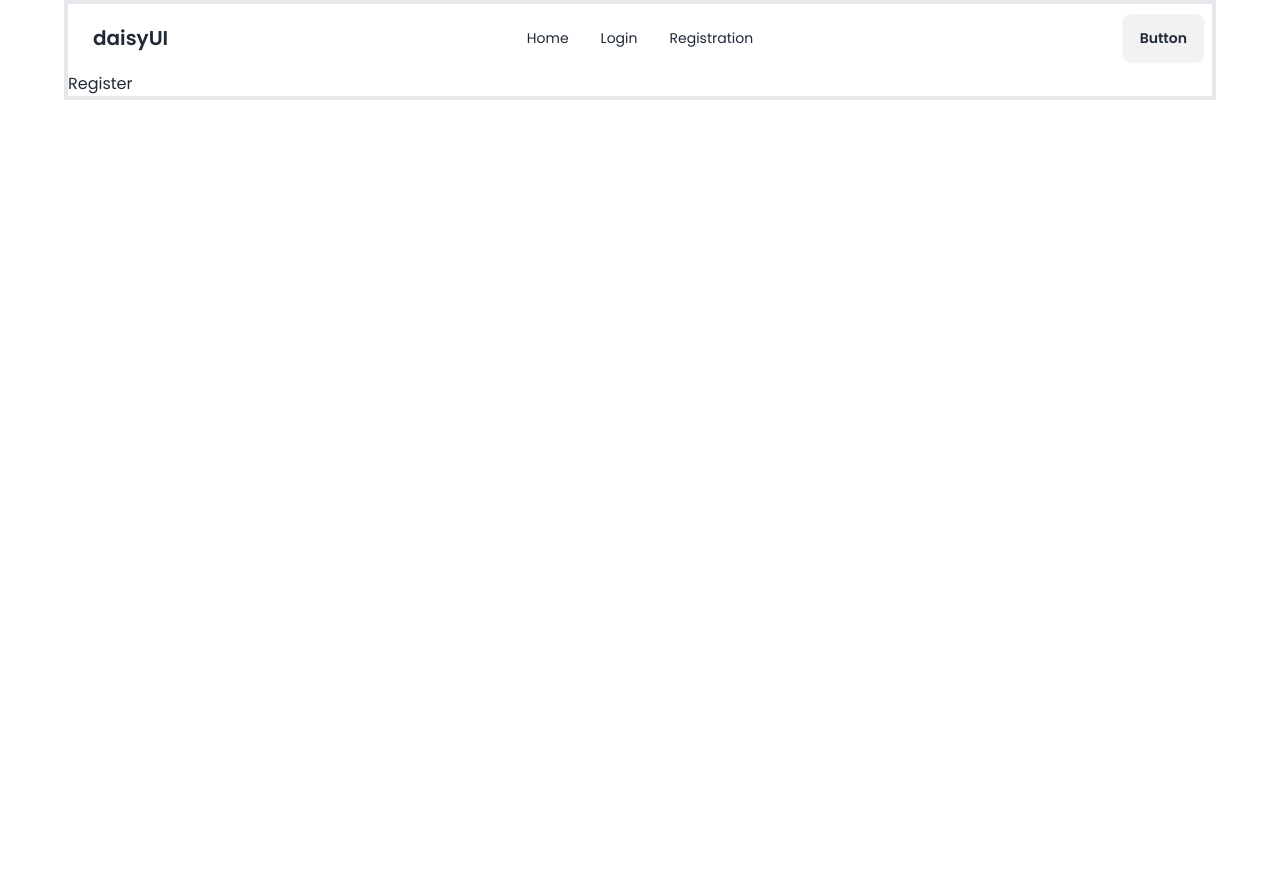
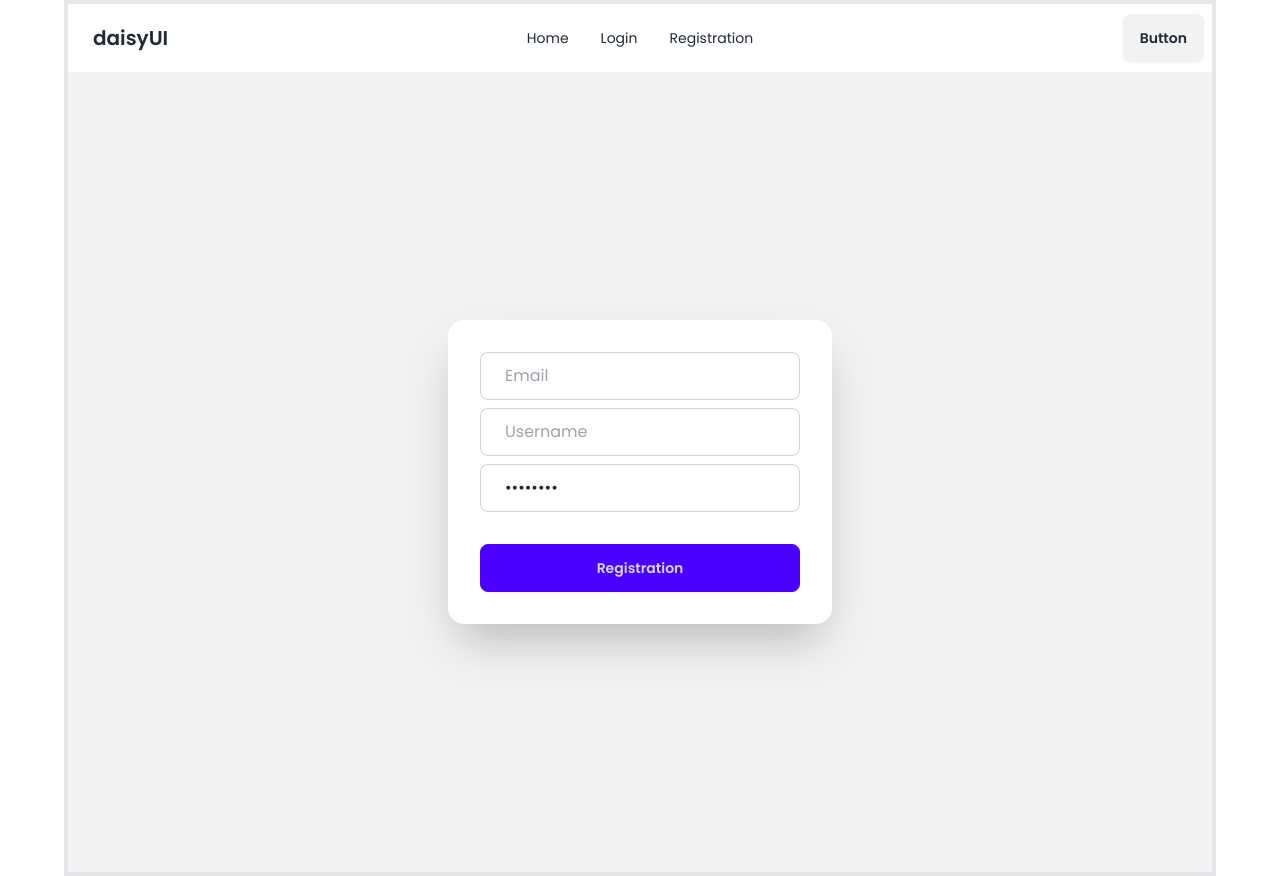
Before and after one commit to didarulZend1981/auth-test, a React (Vite) app: page /register in a window 1280 px wide. Before the commit the page ends 800 px from the top, so only its background shows below. Built offline with nearby package versions, Linux system fonts and the light colour scheme.

Commit message:
login & registreation

```diff
--- a/src/pages/Login/Login.jsx
+++ b/src/pages/Login/Login.jsx
@@ -3,7 +3,29 @@
 const Login = () => {
   return (
     <div>
-        <h2>login</h2>
+        <div className="hero min-h-screen bg-base-200">
+              <div className="hero-content flex-col lg:flex-row-reverse">
+
+                <div className="card shrink-0 w-full max-w-sm shadow-2xl bg-base-100">
+                  <form className="card-body">
+
+                      <div className="input input-bordered flex items-center gap-2">
+                        <svg xmlns="http://www.w3.org/2000/svg" viewBox="0 0 16 16" fill="currentColor" className="w-4 h-4 opacity-70"><path d="M2.5 3A1.5 1.5 0 0 0 1 4.5v.793c.026.009.051.02.076.032L7.674 8.51c.206.1.446.1.652 0l6.598-3.185A.755.755 0 0 1 15 5.293V4.5A1.5 1.5 0 0 0 13.5 3h-11Z" /><path d="M15 6.954 8.978 9.86a2.25 2.25 0 0 1-1.956 0L1 6.954V11.5A1.5 1.5 0 0 0 2.5 13h11a1.5 1.5 0 0 0 1.5-1.5V6.954Z" /></svg>
+                        <input type="text" className="grow" placeholder="Email" />
+                      </div>
+
+                      <div className="input input-bordered flex items-center gap-2">
+                        <svg xmlns="http://www.w3.org/2000/svg" viewBox="0 0 16 16" fill="currentColor" className="w-4 h-4 opacity-70"><path fillRule="evenodd" d="M14 6a4 4 0 0 1-4.899 3.899l-1.955 1.955a.5.5 0 0 1-.353.146H5v1.5a.5.5 0 0 1-.5.5h-2a.5.5 0 0 1-.5-.5v-2.293a.5.5 0 0 1 .146-.353l3.955-3.955A4 4 0 1 1 14 6Zm-4-2a.75.75 0 0 0 0 1.5.5.5 0 0 1 .5.5.75.75 0 0 0 1.5 0 2 2 0 0 0-2-2Z" clipRule="evenodd" /></svg>
+                        <input type="password" className="grow" value="password" />
+                      </div>
+
+                    <div className="form-control mt-6">
+                      <button className="btn btn-primary">Login</button>
+                    </div>
+                  </form>
+                </div>
+              </div>
+        </div>
     </div>
   );
 };
--- a/src/pages/Registration/Registration.jsx
+++ b/src/pages/Registration/Registration.jsx
@@ -3,7 +3,32 @@
 const Registration = () => {
   return (
     <div>
-      <h2>Register</h2>
+      <div className="hero min-h-screen bg-base-200">
+              <div className="hero-content flex-col lg:flex-row-reverse">
+
+                <div className="card shrink-0 w-full max-w-sm shadow-2xl bg-base-100">
+                  <form className="card-body">
+
+                      <div className="input input-bordered flex items-center gap-2">
+                        <svg xmlns="http://www.w3.org/2000/svg" viewBox="0 0 16 16" fill="currentColor" className="w-4 h-4 opacity-70"><path d="M2.5 3A1.5 1.5 0 0 0 1 4.5v.793c.026.009.051.02.076.032L7.674 8.51c.206.1.446.1.652 0l6.598-3.185A.755.755 0 0 1 15 5.293V4.5A1.5 1.5 0 0 0 13.5 3h-11Z" /><path d="M15 6.954 8.978 9.86a2.25 2.25 0 0 1-1.956 0L1 6.954V11.5A1.5 1.5 0 0 0 2.5 13h11a1.5 1.5 0 0 0 1.5-1.5V6.954Z" /></svg>
+                        <input type="text" className="grow" placeholder="Email" />
+                      </div>
+                      <div className="input input-bordered flex items-center gap-2">
+                        <svg xmlns="http://www.w3.org/2000/svg" viewBox="0 0 16 16" fill="currentColor" className="w-4 h-4 opacity-70"><path d="M8 8a3 3 0 1 0 0-6 3 3 0 0 0 0 6ZM12.735 14c.618 0 1.093-.561.872-1.139a6.002 6.002 0 0 0-11.215 0c-.22.578.254 1.139.872 1.139h9.47Z" /></svg>
+                        <input type="text" className="grow" placeholder="Username" />
+                      </div>
+                      <div className="input input-bordered flex items-center gap-2">
+                        <svg xmlns="http://www.w3.org/2000/svg" viewBox="0 0 16 16" fill="currentColor" className="w-4 h-4 opacity-70"><path fillRule="evenodd" d="M14 6a4 4 0 0 1-4.899 3.899l-1.955 1.955a.5.5 0 0 1-.353.146H5v1.5a.5.5 0 0 1-.5.5h-2a.5.5 0 0 1-.5-.5v-2.293a.5.5 0 0 1 .146-.353l3.955-3.955A4 4 0 1 1 14 6Zm-4-2a.75.75 0 0 0 0 1.5.5.5 0 0 1 .5.5.75.75 0 0 0 1.5 0 2 2 0 0 0-2-2Z" clipRule="evenodd" /></svg>
+                        <input type="password" className="grow" value="password" />
+                      </div>
+
+                    <div className="form-control mt-6">
+                      <button className="btn btn-primary">Registration</button>
+                    </div>
+                  </form>
+                </div>
+              </div>
+        </div>
     </div>
   );
 };
```
